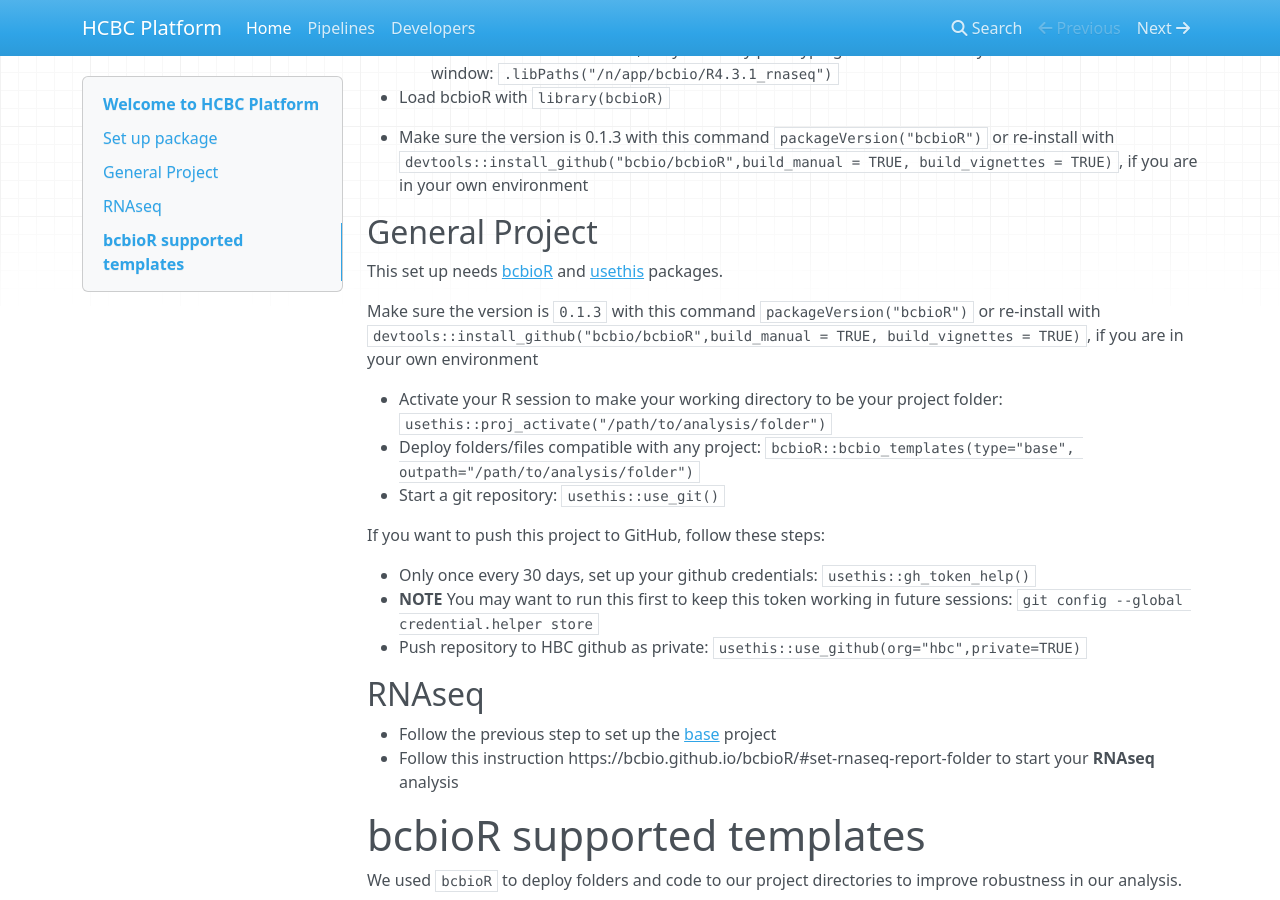
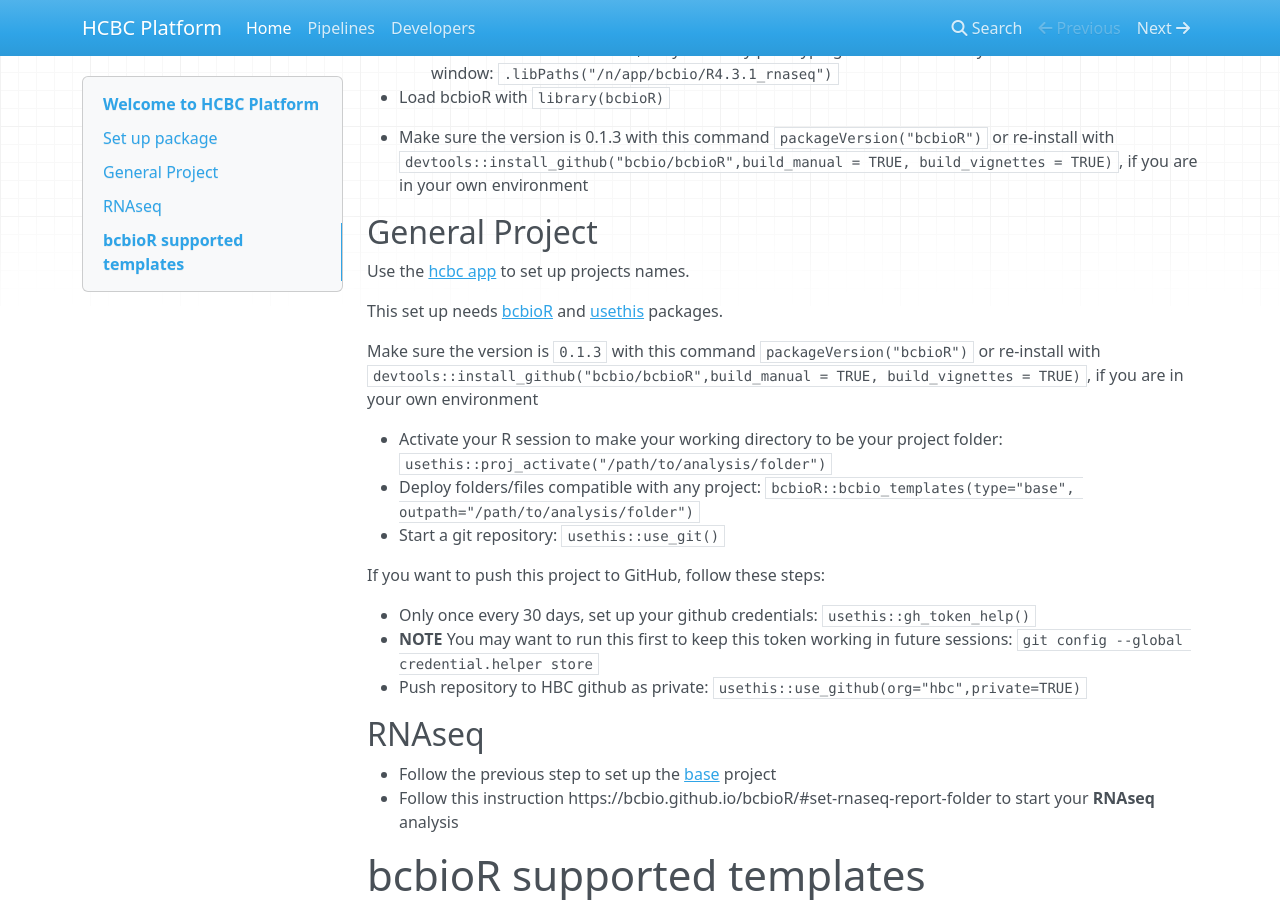
Before and after one commit to upendrabhattarai/test, an MkDocs documentation site: the page built from docs/index.md, in a window 1280 px wide and 900 px high, scrolled down 520 px. Built offline with MkDocs 1.6.1, drawn with Linux system fonts in a browser that asks for light colours; nearby versions of some CDN libraries.

Commit message:
add hcbc app link

```diff
--- a/docs/index.md
+++ b/docs/index.md
@@ -18,8 +18,9 @@ Go to each analysis-type section to learn how to use our platform.
 * Load bcbioR with `library(bcbioR)`
 * Make sure the version is 0.1.3 with this command `packageVersion("bcbioR")` or re-install with `devtools::install_github("bcbio/bcbioR",build_manual = TRUE, build_vignettes = TRUE)`, if you are in your own environment
 
+## General Project
 
-## General Project
+Use the [hcbc app](https://hcbc.connect.hms.harvard.edu/content/8cd62872-0ec9-4905-8920-c745d2375758) to set up projects names.
 
 This set up needs [bcbioR](https://github.com/bcbio/bcbioR) and [usethis](https://usethis.r-lib.org) packages.
 
```
